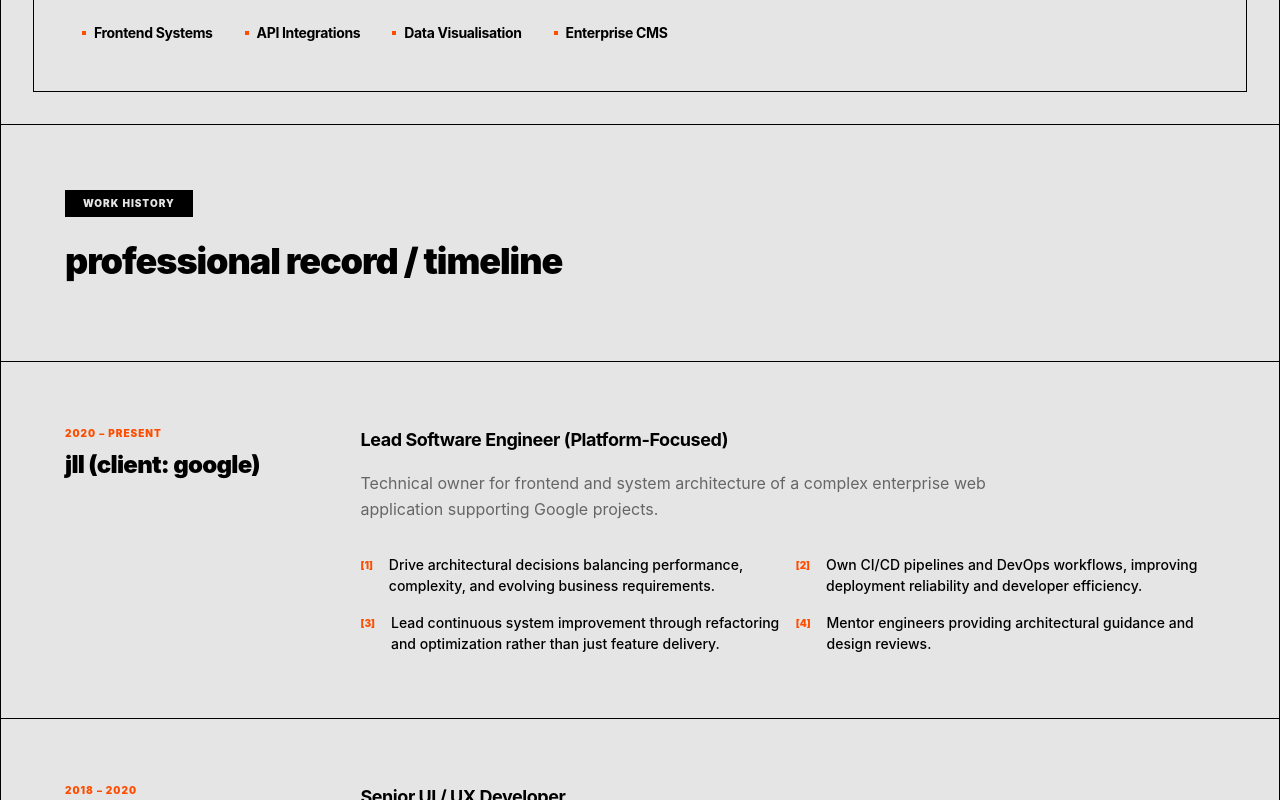
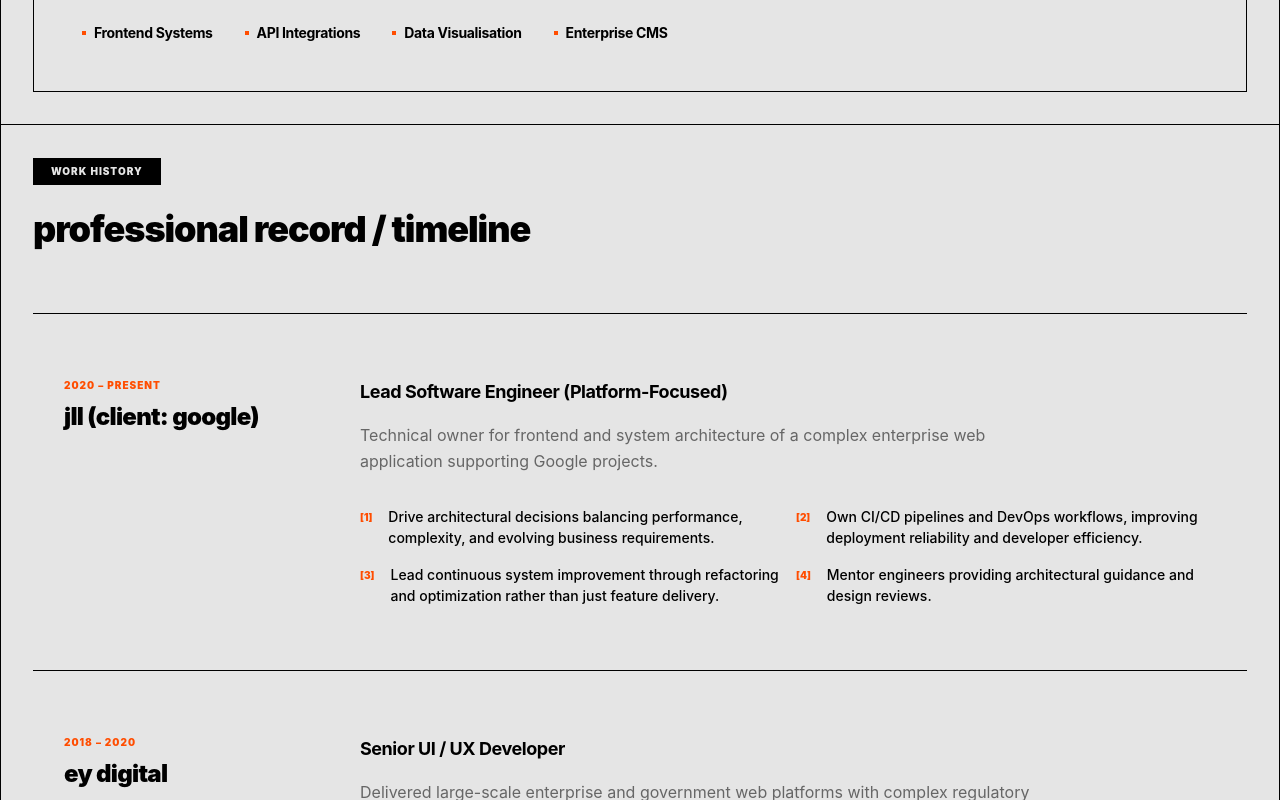
Before and after one commit to decodez/decodez.github.io, a React (Vite) app: page / in a window 1280 px wide. Shown: the part 1420-2220 px from the top of the page. Built offline with nearby package versions, Linux system fonts and the light colour scheme.

Commit message:
style: restore work history layout and keep last-item border fix

```diff
--- a/src/app/routes/home.tsx
+++ b/src/app/routes/home.tsx
@@ -170,8 +170,8 @@ export default function Home() {
       </section>
 
       {/* Work History Section */}
-      <section id="work" className="te-grid-item col-span-full scroll-mt-14 !p-0">
-        <div className="p-8 sm:p-16">
+      <section id="work" className="te-grid-item col-span-full scroll-mt-14 pt-24 pb-32">
+        <div className="mb-16">
           <div className="inline-block border-2 border-[var(--border-color)] px-4 py-1 mb-6 text-[10px] font-black uppercase tracking-widest bg-[var(--text-primary)] text-[var(--bg-color)]">
             work history
           </div>
@@ -180,8 +180,8 @@ export default function Home() {
 
         <div className="space-y-0 border-t border-[var(--border-color)]">
           {WORK_HISTORY.map((job, index) => (
-            <div key={index} className="border-b border-[var(--border-color)] last:border-b-0 py-16 group hover:bg-[var(--text-primary)]/5 transition-colors px-8 sm:px-16">
-              <div className="grid md:grid-cols-12 gap-8 max-w-6xl">
+            <div key={index} className="border-b border-[var(--border-color)] last:border-b-0 py-16 group hover:bg-[var(--text-primary)]/5 transition-colors px-4 sm:px-0">
+              <div className="grid md:grid-cols-12 gap-8 max-w-6xl mx-auto">
                 <div className="md:col-span-3">
                   <div className="text-[10px] font-black uppercase tracking-widest text-[#ff4d00] mb-2">{job.dates}</div>
                   <h3 className="text-2xl font-black tracking-tighter">{job.company}</h3>
```
